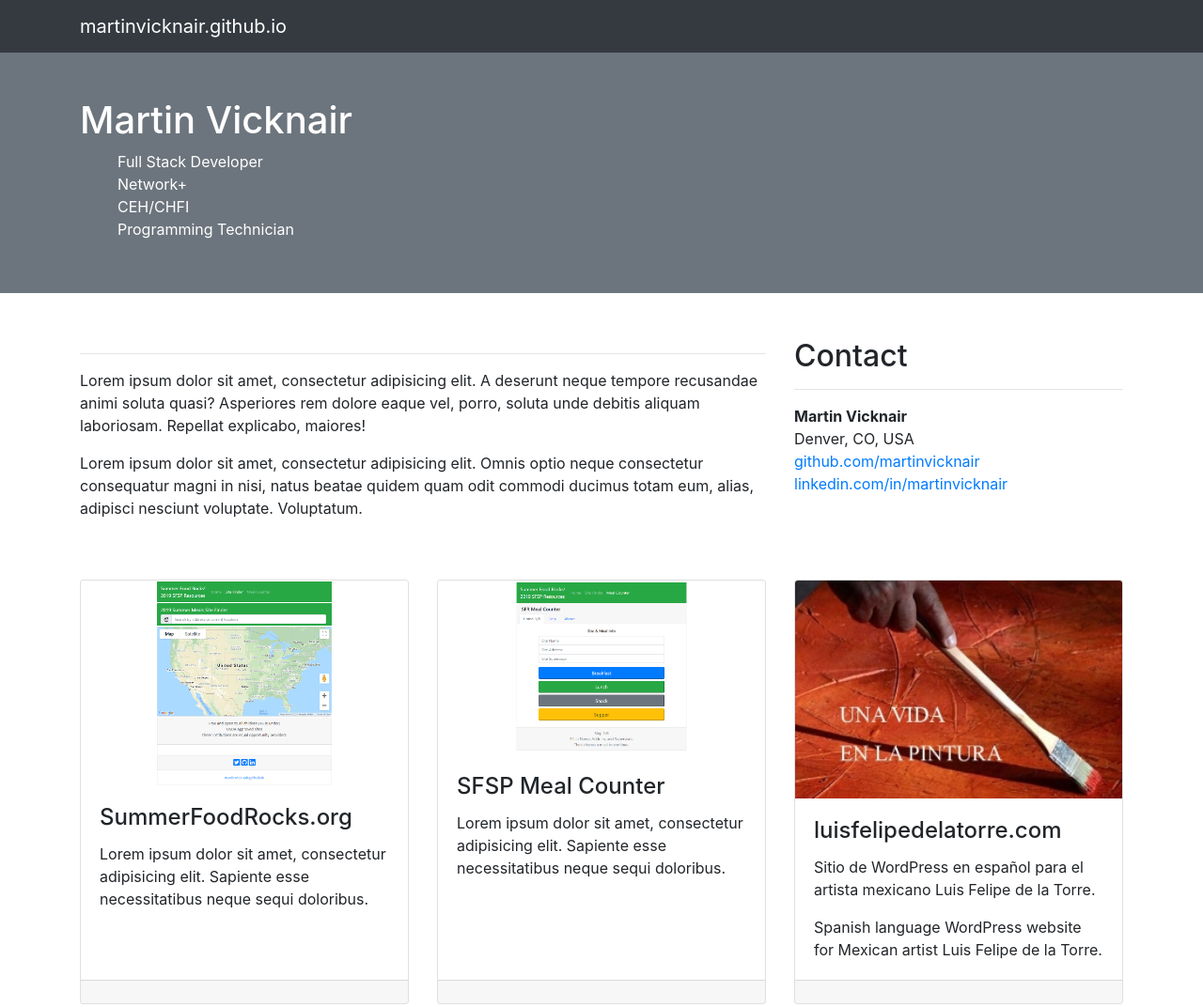
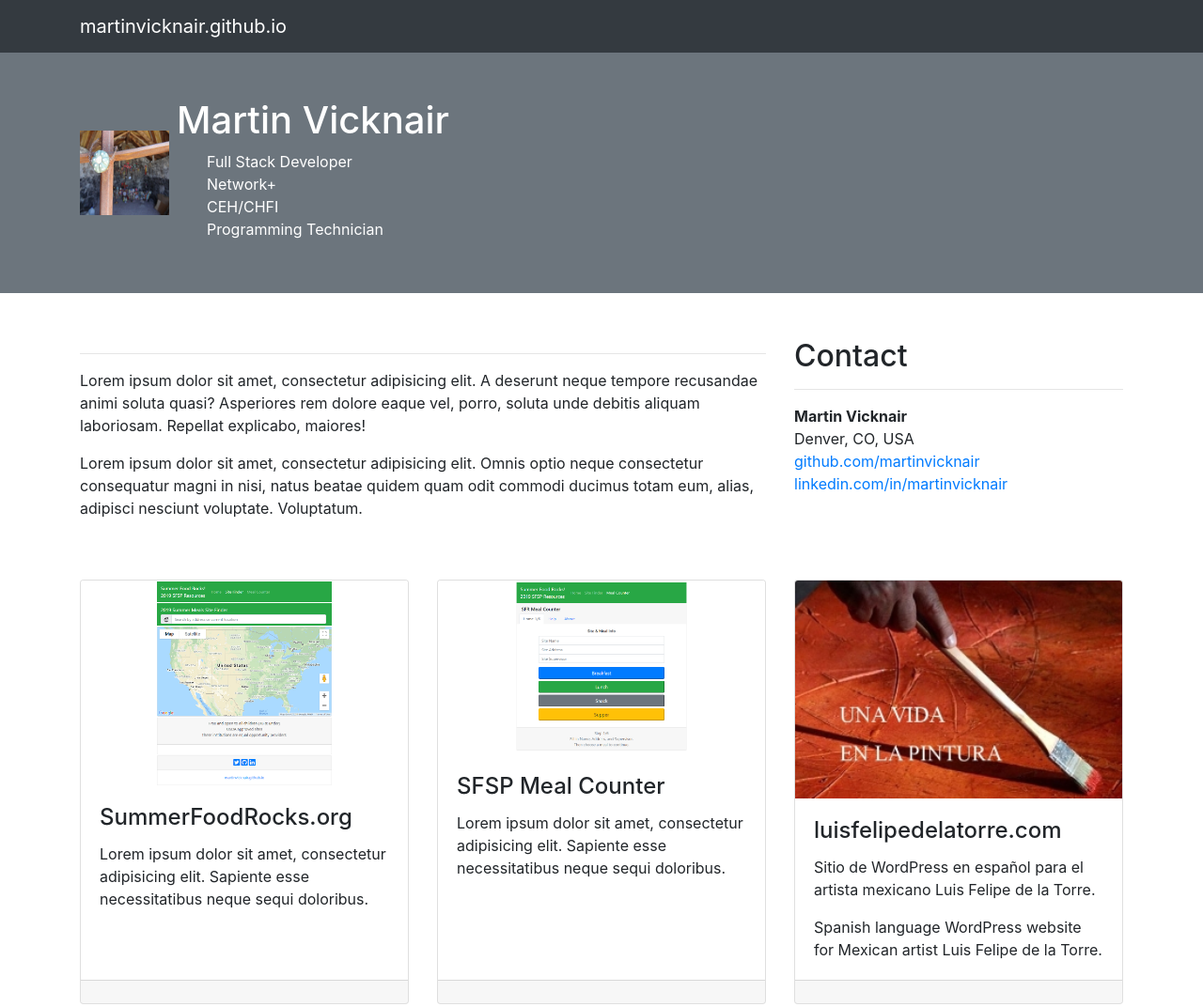
Before and after one commit to martinvicknair/martinvicknair.github.io, a website: page index.html in a window 1280 px wide. Shown: the top 1072 px of the page at 94% size. Drawn offline with Linux system fonts and the light colour scheme.

Commit message:
profile image

```diff
--- a/index.html
+++ b/index.html
@@ -61,8 +61,13 @@
     </div> -->
 
       <div class="row h-100 align-items-center">
-        <div class="col-lg-12">
-          <h1 class="display-5 text-white mb-2">Martin Vicknair</h1>
+
+<div class="col-lg-1">
+  <img src="./assets/profile-image.jpg" class="rounded-square" alt="Martin Vicknair Avatar" width="95" height="90">
+</div>
+
+        <div class="col-lg-11">
+          <h1 class="display-5 text-white ml-2 mb-2">Martin Vicknair</h1>
 
           <ul class="display-5 text-white mb-2">
             <li class="list-unstyled">Full Stack Developer</li>
```
